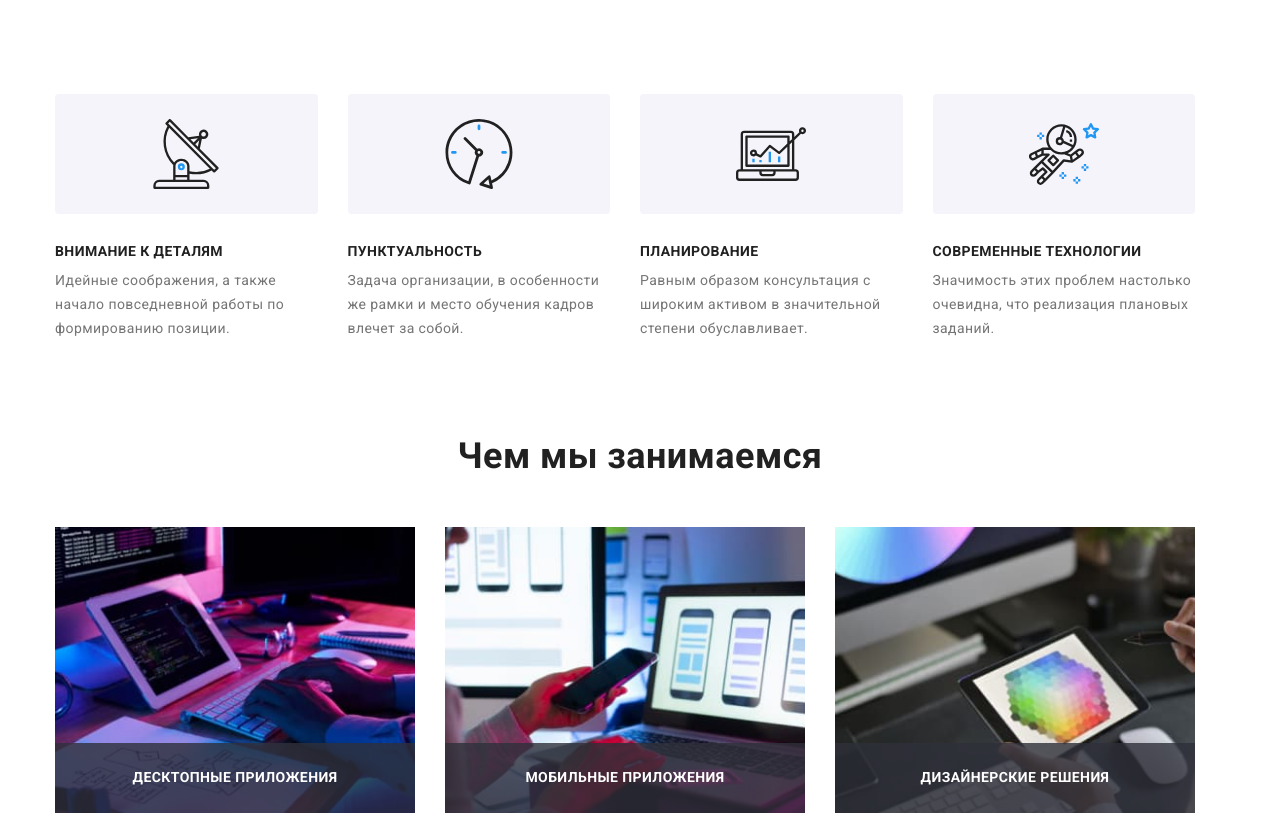
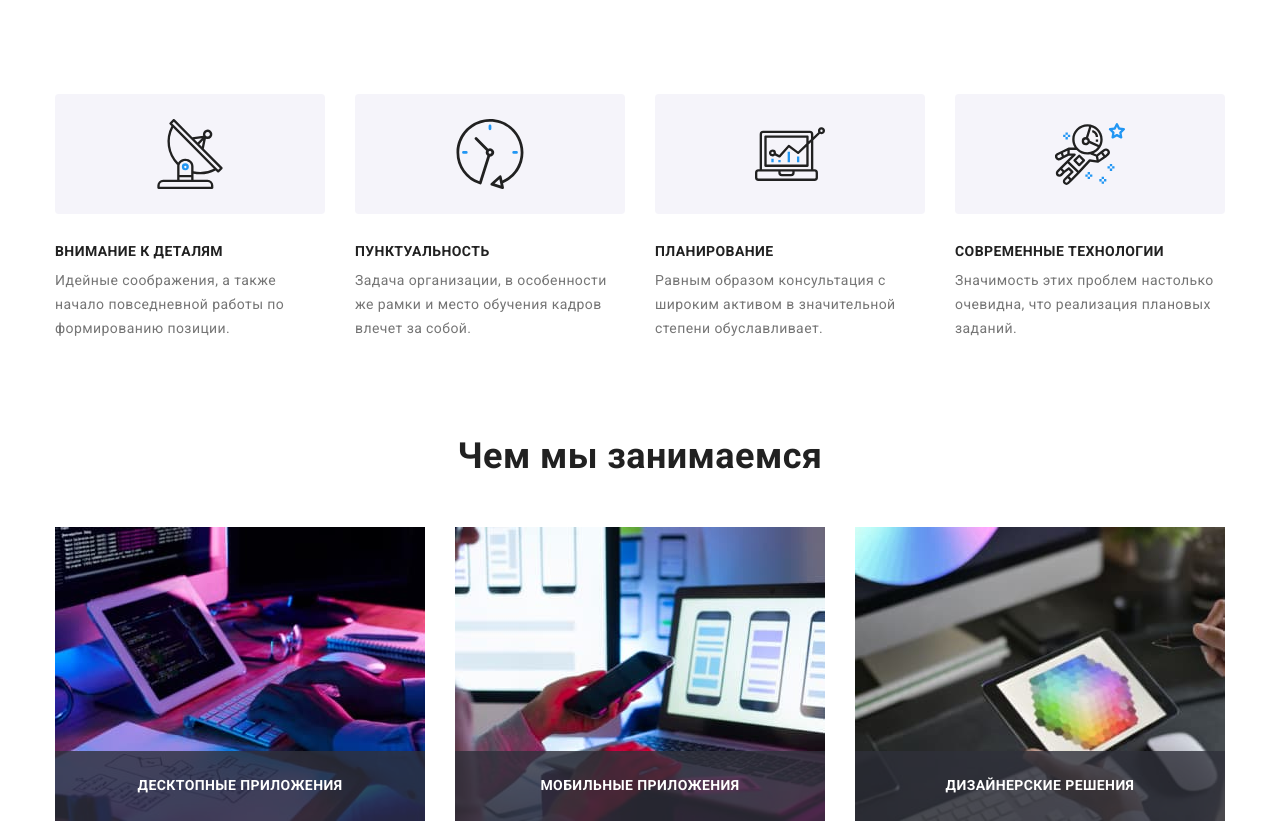
Before and after one commit to Larysa86/goit-markup-hw-07, a plain HTML site: page index.html in a window 1280 px wide. Shown: the part 681-1505 px from the top of the page. Drawn offline with nearby package versions, Linux system fonts and the light colour scheme.

Commit message:
add changes

```diff
--- a/sass/components/_card-set.scss
+++ b/sass/components/_card-set.scss
@@ -4,12 +4,12 @@
 .card-set {
     display: flex;
     flex-wrap: wrap;
-    gap: var(--indent);
-    // margin: calc(-1 * var(--indent) / 2);
+    // gap: var(--indent);
+    margin: calc(-1 * var(--indent) / 2);
 
 }
 
 .card-set__item {
-    // margin: calc(var(--indent) / 2);
+    margin: calc(var(--indent) / 2);
     flex-basis: calc((100% - (var(--indent))*var(--items)) / var(--items));
 }
```
Also changed, not shown: css/main.css, css/main.min.css, 2 other files.
